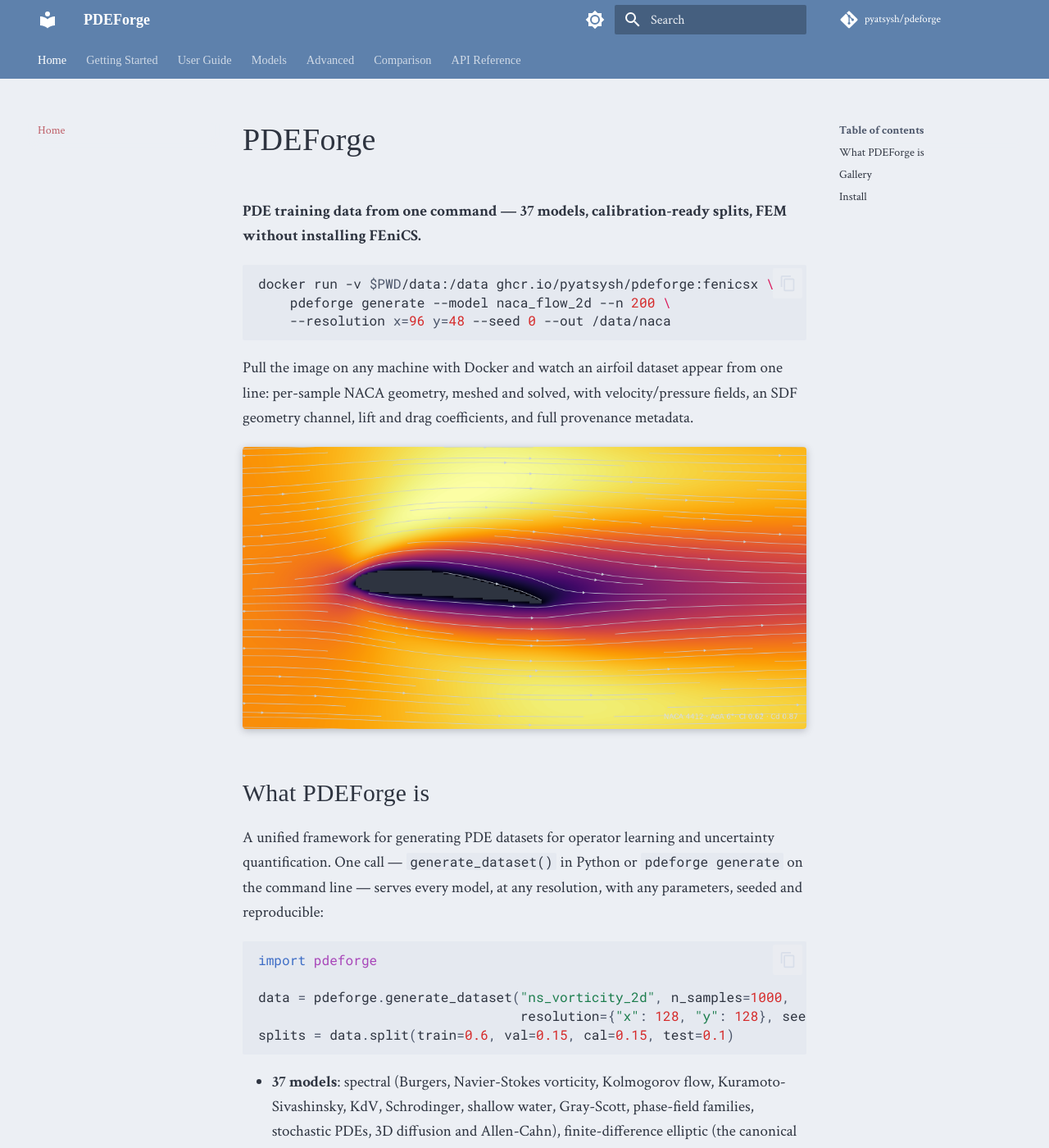
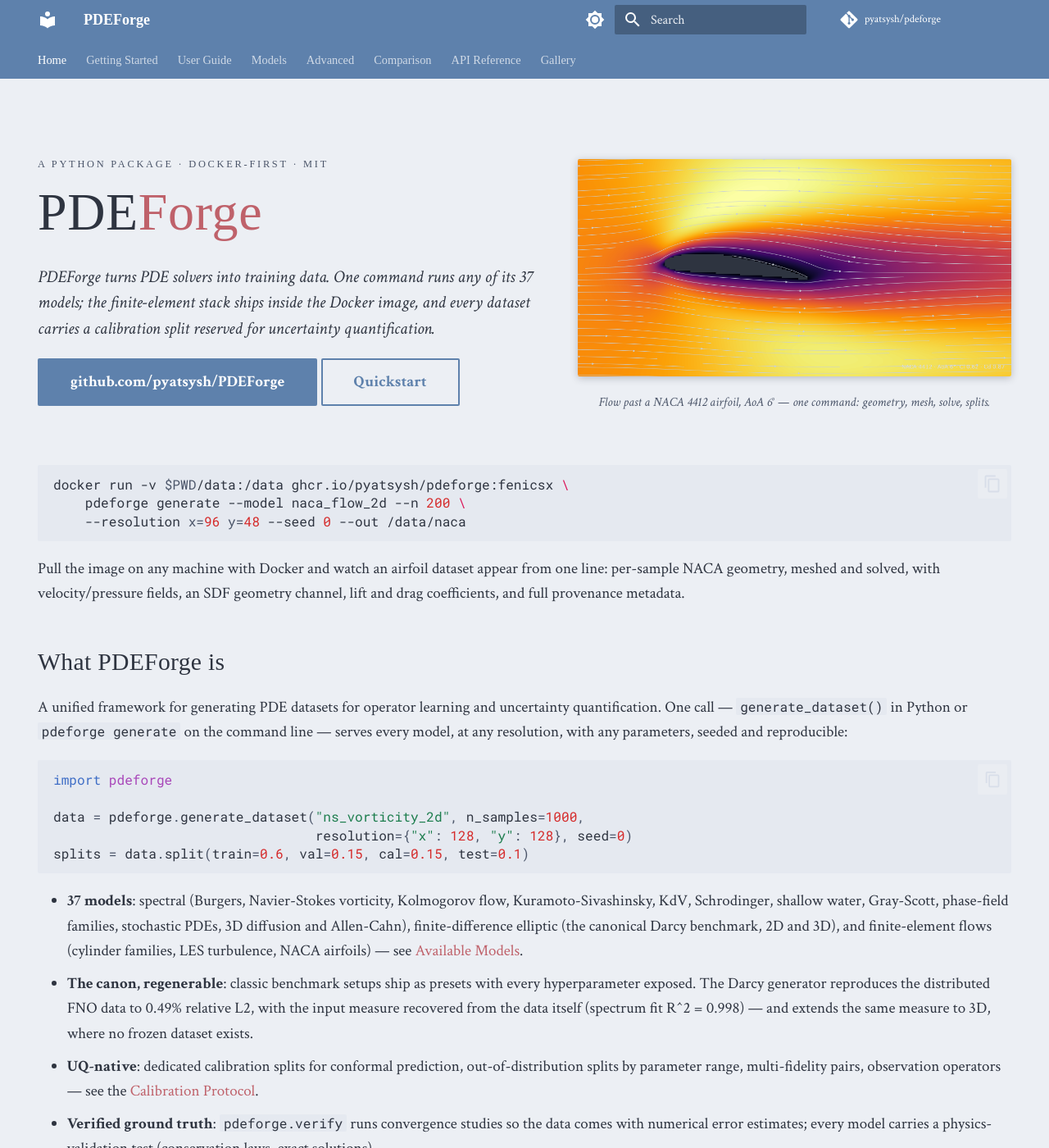
Before and after one commit to pyatsysh/PDEForge, an MkDocs documentation site: the page built from docs/index.md, in a window 1280 px wide and 1400 px high. Shown: the whole window at 82% size. Built offline with MkDocs 1.6.1 and Material for MkDocs 9.7.7, drawn with Linux system fonts in a browser that asks for light colours; some web fonts are replaced; comment, search, counter and statistics services are not loaded; some of the changed text lies outside the part shown.

Commit message:
Ship the motion gallery: five mp4 loops, gallery page, landing hero
- Motion as h264 mp4 (crf 27, yuv420p, faststart) — 602 kB total for five
  loops vs 15 MB as GIF; loops open on developed frames.
- Hero loop: LES turbulent cylinder wake at Re 2000 (h=0.015, 12 s of
  flow), vorticity in a nord diverging map with the base channel shear
  subtracted so the street glows out of the dark surface.
- Spectral loops: Kolmogorov turbulence, Gray-Scott mitosis (9 seeds),
  FitzHugh-Nagumo curling waves (beta=0.5 — the default beta=0.7 medium is
  sub-excitable and free wave ends retract), lit shallow-water pool.
- New Gallery page: motion grid + banner tiles + uniform stills grid,
  one-line italic captions with model IDs.
- Landing page: hero with eyebrow, wordmark, tagline, buttons; NACA
  product shot with caption; gallery trimmed to banner + link.
- make_gallery.py: motion/fem-motion groups (ffmpeg required), nord_glow /
  nord_ice colormaps, banner tiles emitted individually.

````diff
--- a/docs/index.md
+++ b/docs/index.md
@@ -1,7 +1,29 @@
-# PDEForge
+---
+hide:
+  - navigation
+  - toc
+---
 
-**PDE training data from one command — 37 models, calibration-ready splits,
-FEM without installing FEniCS.**
+<div class="pf-hero" markdown>
+<div class="pf-hero-text" markdown>
+<p class="pf-eyebrow">A PYTHON PACKAGE · DOCKER-FIRST · MIT</p>
+
+# PDE<span class="pf-accent">Forge</span>
+
+<p class="pf-tagline">PDEForge turns PDE solvers into training data. One
+command runs any of its 37 models; the finite-element stack ships inside
+the Docker image, and every dataset carries a calibration split reserved
+for uncertainty quantification.</p>
+
+[github.com/pyatsysh/PDEForge](https://github.com/pyatsysh/PDEForge){ .md-button .md-button--primary }
+[Quickstart](getting-started/quickstart.md){ .md-button }
+</div>
+<figure class="pf-hero-fig" markdown>
+![Flow past a NACA 4412 airfoil at 6 degrees](figures/naca_flow.png)
+<figcaption>Flow past a NACA 4412 airfoil, AoA 6° — one command:
+geometry, mesh, solve, splits.</figcaption>
+</figure>
+</div>
 
 ```bash
 docker run -v $PWD/data:/data ghcr.io/pyatsysh/pdeforge:fenicsx \
@@ -13,8 +35,6 @@
 appear from one line: per-sample NACA geometry, meshed and solved, with
 velocity/pressure fields, an SDF geometry channel, lift and drag
 coefficients, and full provenance metadata.
-
-![Flow past a NACA 4412 airfoil at 6 degrees](figures/naca_flow.png)
 
 ## What PDEForge is
 
@@ -57,22 +77,13 @@
 
 ## Gallery
 
-Every image below is package output — regenerate them all with
+Every image is package output — regenerate them all with
 `python scripts/make_gallery.py`.
 
 ![Six PDE textures](figures/banner.png)
 
-| | |
-|---|---|
-| ![Kolmogorov flow vorticity](figures/kolmogorov_vorticity.png) | ![Gray-Scott patterns](figures/gray_scott.png) |
-| Forced 2D turbulence (`kolmogorov_flow_2d`, JAX backend) | Gray-Scott mitosis regime (`gray_scott_2d`) |
-| ![Kuramoto-Sivashinsky spacetime](figures/ks_spacetime.png) | ![Waves in a random medium](figures/wave_random_medium.png) |
-| Spatiotemporal chaos, x vs t (`ks_1d`) | Wavefronts refracting through a random medium (`heterogeneous_wave_2d`) |
-| ![Darcy 3D](figures/darcy3d_hero.png) | ![3D spinodal decomposition](figures/spinodal3d.png) |
-| Canonical Darcy pressure in 3D (`darcy_fno_3d`) | The u = 0 interface of 3D spinodal decomposition (`cahn_hilliard`) |
-
-![Vortex shedding behind a cylinder](figures/cylinder_flow_animation.gif)
-*von Karman vortex street (`cylinder_flow_2d_unsteady`)*
+The full set — including the motion loops — lives in the
+[**Gallery**](gallery.md).
 
 ## Install
 
--- a/docs/stylesheets/nord.css
+++ b/docs/stylesheets/nord.css
@@ -137,3 +137,142 @@
 [data-md-color-scheme="default"] .md-typeset img {
   box-shadow: 0 2px 10px rgba(46, 52, 64, 0.28);
 }
+
+/* ---------- landing hero (lab v1: kellax-anatomy candidate) ---------- */
+
+.pf-hero {
+  display: flex;
+  align-items: center;
+  gap: 2.5rem;
+  margin: 0.5rem 0 1.5rem;
+  flex-wrap: wrap;
+}
+.pf-hero-text {
+  flex: 1 1 24rem;
+  min-width: 18rem;
+}
+.pf-hero-fig {
+  flex: 1 1 20rem;
+  min-width: 16rem;
+  margin: 0;
+}
+.pf-hero-fig img {
+  border-radius: 2px;
+  box-shadow: 0 1px 4px rgba(46, 52, 64, 0.18);
+}
+.pf-hero-fig figcaption {
+  font-family: "Crimson Text", serif;
+  font-style: italic;
+  font-size: 0.78rem;
+  color: var(--md-default-fg-color--light);
+  margin-top: 0.5rem;
+}
+.pf-eyebrow {
+  font-family: "Headland One", serif;
+  font-size: 0.62rem;
+  letter-spacing: 0.22em;
+  color: var(--md-default-fg-color--light);
+  margin-bottom: 0.2rem;
+}
+.pf-hero-text h1 {
+  font-size: 3.2rem;
+  margin: 0.1em 0 0.15em;
+}
+.pf-accent {
+  color: #bf616a;
+}
+.pf-tagline {
+  font-family: "Crimson Text", serif;
+  font-style: italic;
+  font-size: 1.05rem;
+  line-height: 1.5;
+  color: var(--md-typeset-color);
+}
+
+/* ---------- gallery: motion grid (lab v1) ---------- */
+
+.pf-motion-grid {
+  display: grid;
+  grid-template-columns: repeat(auto-fit, minmax(220px, 1fr));
+  gap: 1.2rem;
+  margin: 1rem 0 2rem;
+}
+.pf-motion-item {
+  margin: 0;
+}
+.pf-motion-item video {
+  width: 100%;
+  display: block;
+  border-radius: 2px;
+  box-shadow: 0 1px 4px rgba(46, 52, 64, 0.18);
+}
+.pf-motion-item figcaption {
+  font-family: "Crimson Text", serif;
+  font-style: italic;
+  font-size: 0.78rem;
+  color: var(--md-default-fg-color--light);
+  margin-top: 0.4rem;
+}
+
+.pf-motion-item.pf-wide {
+  grid-column: 1 / -1;
+}
+.pf-motion-item.pf-wide video {
+  max-width: 640px;
+  margin: 0 auto;
+}
+
+/* ---------- gallery: banner tiles + uniform stills grid (lab v2) ---------- */
+
+.pf-banner-grid {
+  display: grid;
+  grid-template-columns: repeat(6, 1fr);
+  gap: 0.4rem;
+  margin: 1rem 0 1.5rem;
+}
+.pf-banner-grid figure,
+.pf-stills-grid figure {
+  margin: 0;
+}
+.pf-banner-grid p,
+.pf-stills-grid p {
+  margin: 0;
+}
+.pf-banner-grid img {
+  width: 100%;
+  display: block;
+  border-radius: 2px;
+}
+.pf-banner-grid figcaption {
+  font-family: "Crimson Text", serif;
+  font-style: italic;
+  font-size: 0.68rem;
+  line-height: 1.25;
+  text-align: center;
+  color: var(--md-default-fg-color--light);
+  margin-top: 0.25rem;
+}
+
+.pf-stills-grid {
+  display: grid;
+  grid-template-columns: repeat(auto-fit, minmax(240px, 1fr));
+  gap: 1.2rem;
+  margin: 1rem 0 2rem;
+}
+.pf-stills-grid img {
+  width: 100%;
+  aspect-ratio: 1 / 1;
+  object-fit: contain;
+  /* letterbox in the figures' own surface color, so odd aspects sit
+     centered in a uniform box instead of breaking the grid */
+  background: #2e3440;
+  border-radius: 2px;
+  display: block;
+}
+.pf-stills-grid figcaption {
+  font-family: "Crimson Text", serif;
+  font-style: italic;
+  font-size: 0.78rem;
+  color: var(--md-default-fg-color--light);
+  margin-top: 0.4rem;
+}
--- a/mkdocs.yml
+++ b/mkdocs.yml
@@ -88,3 +88,4 @@
       - Stochastic Systems: advanced/stochastic.md
   - Comparison: comparison.md
   - API Reference: api/reference.md
+  - Gallery: gallery.md
````
Also changed, not shown: docs/gallery.md (added, +99 -0 lines), docs/figures/banner_tile_1.png (added), docs/figures/banner_tile_2.png (added), docs/figures/banner_tile_3.png (added), docs/figures/banner_tile_4.png (added), docs/figures/banner_tile_5.png (added), docs/figures/banner_tile_6.png (added), docs/figures/cylinder_flow_animation.gif (deleted), 6 other files.
